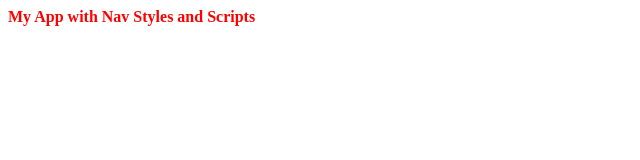
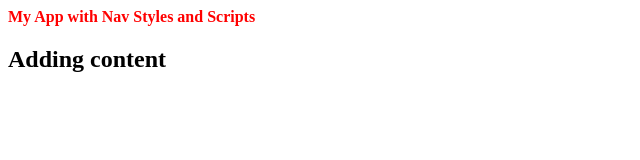
Before and after one commit to slupton89/test_repo, a plain HTML site: page index.html in a window 1280 px wide. Shown: the whole page, without its empty margins (0-640 px from the left). Drawn offline with Linux system fonts and the light colour scheme.

Commit message:
Added NewBranch and edited index.html

```diff
--- a/index.html
+++ b/index.html
@@ -9,5 +9,6 @@
 </head>
 <body>
   <h1>My App with Nav Styles and Scripts</h1>
+  <h2>Adding content</h2>
 </body>
 </html>
```
